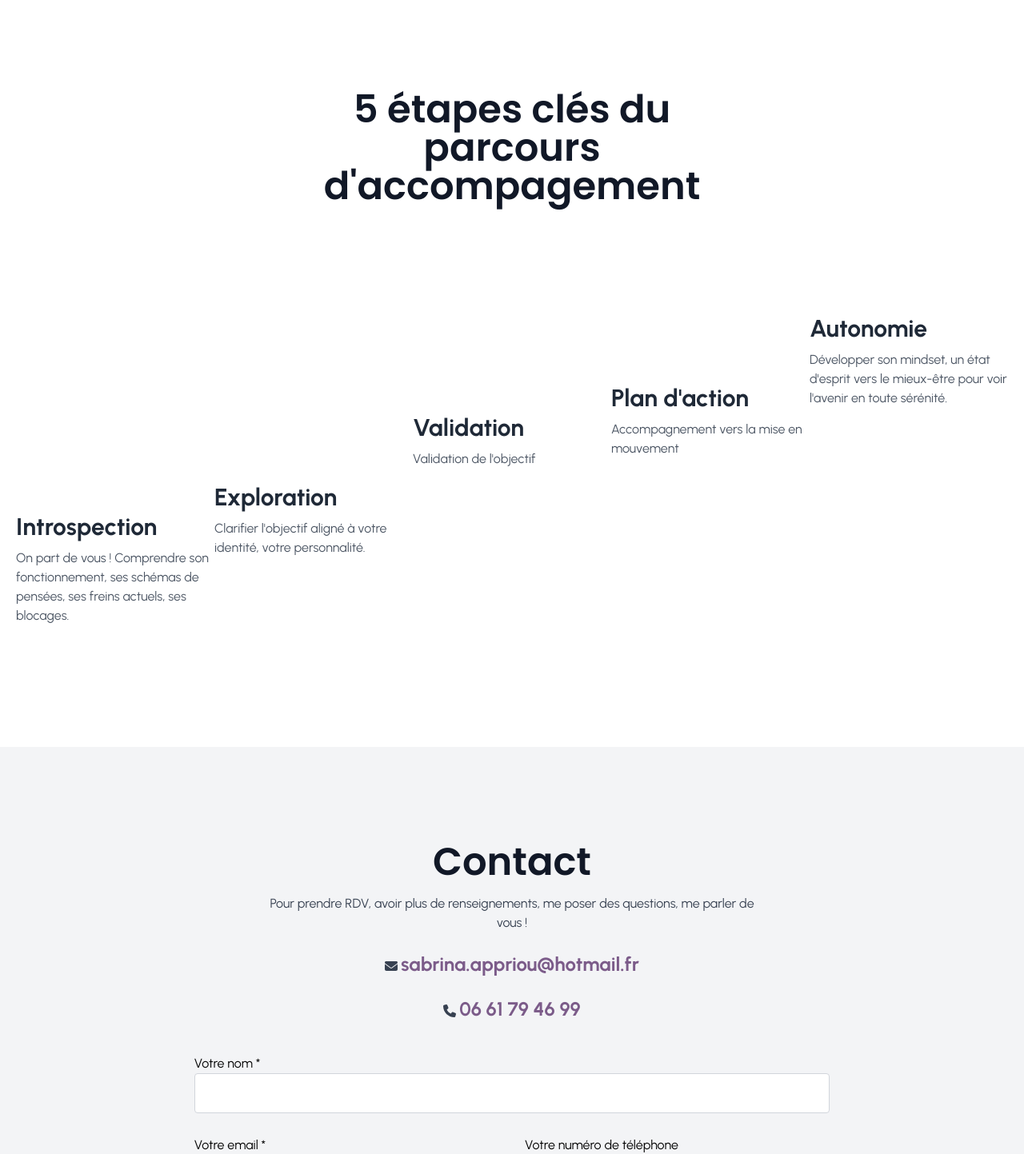
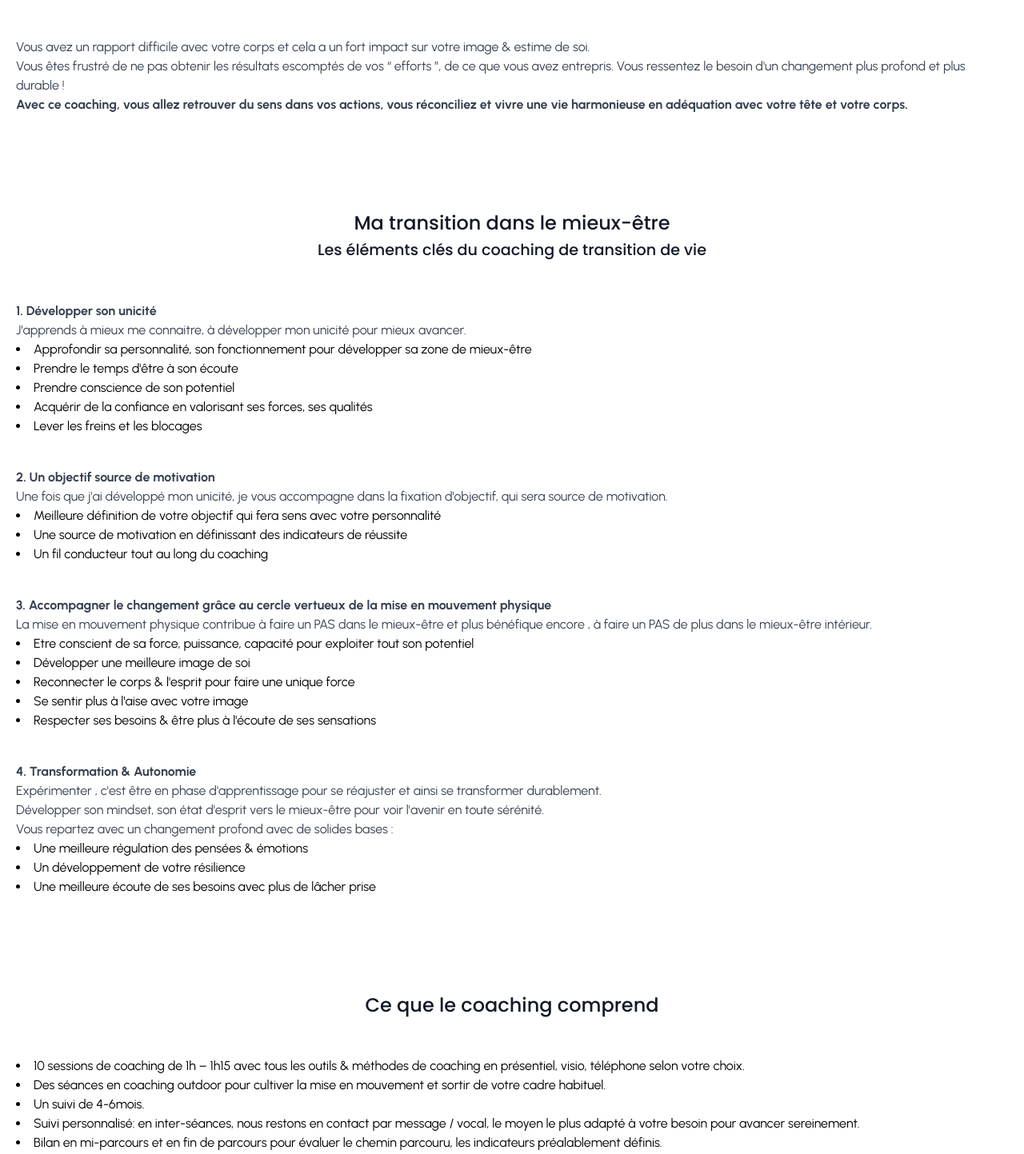
Before and after one commit to antoinebollinger/unpasdeplus-coaching, a Next.js app: page /coaching-image-soi in a window 1280 px wide. Shown: the part 725-2168 px from the top of the page at 80% size. Built offline with nearby package versions, Linux system fonts and the light colour scheme.

Commit message:
💬 coaching image de soi

```diff
--- a/components/footer.js
+++ b/components/footer.js
@@ -102,16 +102,16 @@ export default function Footer({ onThisPage }) {
                         </div>
                         <div className="w-full sm:w-7/12 md:w-1/2 lg:w-1/3">
                             <div className="mb-8 footer-newsletter">
-                                <p className="footer-title">Vous souhaitez que je vous contacte ?</p>
+                                <p className="footer-title">Inscription à ma newsletter</p>
                                 <div className="newsletter">
                                     <form action="#" className="relative mb-4">
-                                        <input type="text" placeholder="Téléphone ou email" className="w-full py-3 pl-6 pr-12 duration-300 bg-gray-200 border border-gray-200 rounded-full focus:border-blue-600 focus:outline-none" />
+                                        <input type="text" placeholder="Je m'inscris" className="w-full py-3 pl-6 pr-12 duration-300 bg-gray-200 border border-gray-200 rounded-full focus:border-blue-600 focus:outline-none" />
                                         <button type="submit" className="absolute top-0 right-0 mt-3 mr-6 text-xl text-primary-600">
                                             <FontAwesomeIcon icon={faAngleDoubleRight} alt="Submit" />
                                         </button>
                                     </form>
                                 </div>
-                                <p className="font-medium text-gray-900">Indiquez un n° de téléphone ou une adresse email et je vous recontacterai rapidement !</p>
+                                <p className="font-medium text-gray-900 hidden">Indiquez un n° de téléphone ou une adresse email et je vous recontacterai rapidement !</p>
                             </div>
                         </div>
                     </div>
--- a/pages/coaching-image-soi.js
+++ b/pages/coaching-image-soi.js
@@ -1,4 +1,5 @@
 import Layout from '../components/layout';
+import ImageSoi from '../sections/coachings/image-soi';
 import Steps from '../sections/steps';
 import Contact from '../sections/contact';
 
@@ -10,11 +11,13 @@ export default function Selfestime() {
     }
 
     const props = {
-        title: "Coaching de l'image du corps à l'image de soi"
+        pretitle: "Coaching mieux-être",
+        title: "De l'image du corps à l'image de soi"
     }
 
     return (
         <Layout title="Coaching Image de soi" props={props} background={background} foot={false}>
+            <ImageSoi />
             <Steps />
             <Contact />
         </Layout>
--- /dev/null
+++ b/sections/coachings/image-soi.js
@@ -0,0 +1,146 @@
+export default function ImageSoi() {
+    return (
+        <section className="relative pb-120 coaching">
+            <div className="container">
+                <div className="pb-120">
+                    <h4>
+                        Un cheminement vers une meilleure connaissance, une meilleure conscience de soi pour être en harmonie avec sa tête et son corps.
+                    </h4>
+                    <p>
+                        Vous avez un rapport difficile avec votre corps et cela a un fort impact sur votre image & estime de soi.
+                    </p>
+                    <p>
+                        Vous êtes frustré de ne pas obtenir les résultats escomptés de vos <q> efforts </q>, de ce que vous avez entrepris. Vous ressentez le besoin d'un changement plus profond et plus durable !
+                    </p>
+                    <p className="font-bold">
+                        Avec ce coaching, vous allez retrouver du sens dans vos actions, vous réconciliez et vivre une vie harmonieuse en adéquation avec votre tête et votre corps.
+                    </p>
+                </div>
+                <div className="pb-120">
+                    <h4>
+                        Ma transition dans le mieux-être<br /><small>Les éléments clés du coaching de transition de vie</small>
+                    </h4>
+                    <div className="pb-10">
+                        <p className="font-bold">
+                            1. Développer son unicité
+                        </p>
+                        <p>
+                            J'apprends à mieux me connaitre, à développer mon unicité pour mieux avancer.
+                        </p>
+                        <ul className="list-disc list-inside">
+                            <li>
+                                Approfondir sa personnalité, son fonctionnement pour développer sa zone de mieux-être
+                            </li>
+                            <li>
+                                Prendre le temps d'être à son écoute
+                            </li>
+                            <li>
+                                Prendre conscience de son potentiel
+                            </li>
+                            <li>
+                                Acquérir de la confiance en valorisant ses forces, ses qualités
+                            </li>
+                            <li>
+                                Lever les freins et les blocages
+                            </li>
+                        </ul>
+                    </div>
+                    <div className="pb-10">
+                        <p className="font-bold">
+                            2. Un objectif source de motivation
+                        </p>
+                        <p>
+                            Une fois que j'ai développé mon unicité, je vous accompagne dans la fixation
+                            d'objectif, qui sera source de motivation.
+                        </p>
+                        <ul className="list-disc list-inside">
+                            <li>
+                                Meilleure définition de votre objectif qui fera sens avec votre personnalité
+                            </li>
+                            <li>
+                                Une source de motivation en définissant des indicateurs de réussite
+
+                            </li>
+                            <li>
+                                Un fil conducteur tout au long du coaching
+                            </li>
+                        </ul>
+                    </div>
+                    <div className="pb-10">
+                        <p className="font-bold">
+                            3. Accompagner le changement grâce au cercle vertueux de la
+                            mise en mouvement physique
+                        </p>
+                        <p>
+                            La mise en mouvement physique contribue à faire un PAS dans le mieux-être et plus
+                            bénéfique encore , à faire un PAS de plus dans le mieux-être intérieur.
+                        </p>
+                        <ul className="list-disc list-inside">
+                            <li>
+                                Etre conscient de sa force, puissance, capacité pour exploiter tout son
+                                potentiel
+                            </li>
+                            <li>
+                                Développer une meilleure image de soi
+                            </li>
+                            <li>
+                                Reconnecter le corps & l'esprit pour faire une unique force
+                            </li>
+                            <li>
+                                Se sentir plus à l'aise avec votre image
+                            </li>
+                            <li>
+                                Respecter ses besoins & être plus à l'écoute de ses sensations
+                            </li>
+                        </ul>
+                    </div>
+                    <div className="pb-0">
+                        <p className="font-bold">
+                            4. Transformation & Autonomie
+                        </p>
+                        <p>
+                            Expérimenter , c'est être en phase d'apprentissage pour se réajuster et ainsi se
+                            transformer durablement.<br />
+                            Développer son mindset, son état d'esprit vers le mieux-être pour voir l'avenir en
+                            toute sérénité.<br />
+                            Vous repartez avec un changement profond avec de solides bases :
+                        </p>
+                        <ul className="list-disc list-inside">
+                            <li>
+                                Une meilleure régulation des pensées & émotions
+                            </li>
+                            <li>
+                                Un développement de votre résilience
+                            </li>
+                            <li>
+                                Une meilleure écoute de ses besoins avec plus de lâcher prise
+                            </li>
+                        </ul>
+                    </div>
+                </div>
+                <div className="pb-0">
+                    <h4>
+                        Ce que le coaching comprend
+                    </h4>
+                    <ul className="list-disc list-inside">
+                        <li>
+                            10 sessions de coaching de 1h – 1h15 avec tous les outils & méthodes de coaching en présentiel, visio, téléphone selon votre choix.
+                        </li>
+                        <li>
+                            Des séances en coaching outdoor pour cultiver la mise en mouvement et sortir de votre cadre habituel.
+                        </li>
+                        <li>
+                            Un suivi de 4-6mois.
+                        </li>
+                        <li>
+                            Suivi personnalisé: en inter-séances, nous restons en contact par message / vocal, le moyen le plus adapté à votre besoin pour avancer sereinement.
+                        </li>
+                        <li>
+                            Bilan en mi-parcours et en fin de parcours pour évaluer le chemin parcouru, les indicateurs préalablement définis.
+                        </li>
+                    </ul>
+                </div>
+            </div>
+        </section >
+    )
+}
--- a/sections/service.js
+++ b/sections/service.js
@@ -7,7 +7,7 @@ import Image from 'next/image';
 export default function Service({ className }) {
     return (
         <section id="service" className={`relative services-area ${className}`}>
-            <div className="pb-120">
+            <div className="">
                 <div className="container">
                     <div className="justify-center row">
                         <div className="w-full mx-4 lg:w-1/2">
--- a/sections/steps.js
+++ b/sections/steps.js
@@ -29,7 +29,7 @@ export default function Steps() {
 
     return (
         <section className="relative services-area">
-            <div className="py-120">
+            <div className="pb-120">
                 <div className="container">
                     <div className="justify-center row">
                         <div className="w-full mx-4 lg:w-1/2">
--- /dev/null
+++ b/styles/_coaching.scss
@@ -0,0 +1,5 @@
+.coaching {
+    h4 {
+    @apply services-title mx-auto max-w-2xl text-center pb-10;
+    }
+}
--- a/styles/globals.scss
+++ b/styles/globals.scss
@@ -13,6 +13,7 @@
 @import './header';
 @import './navbar';
 @import './footer';
+@import './coaching';
 
 html {
     scroll-behavior: smooth;
@@ -50,8 +51,15 @@ a {
 }
 
 section {
-    padding-top: 150px;
+    padding-top: 120px;
+    &:first-of-type {
+        padding-top: 60px;
+    }
     > div {
         min-height: 80vh;
     }
 }
+
+section:first-child {
+    font: optional;
+}
```
